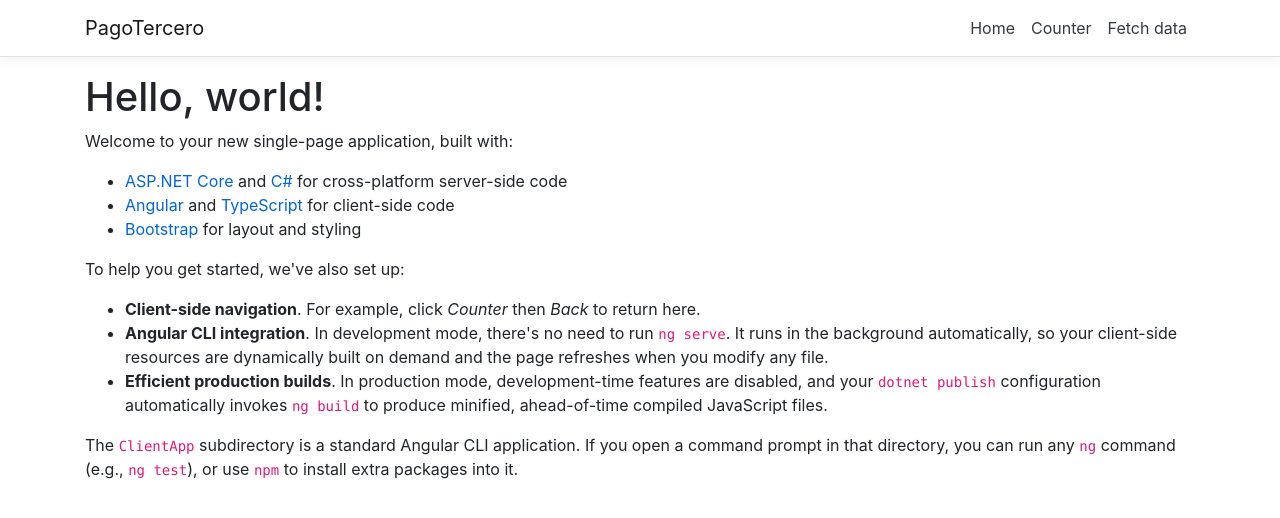
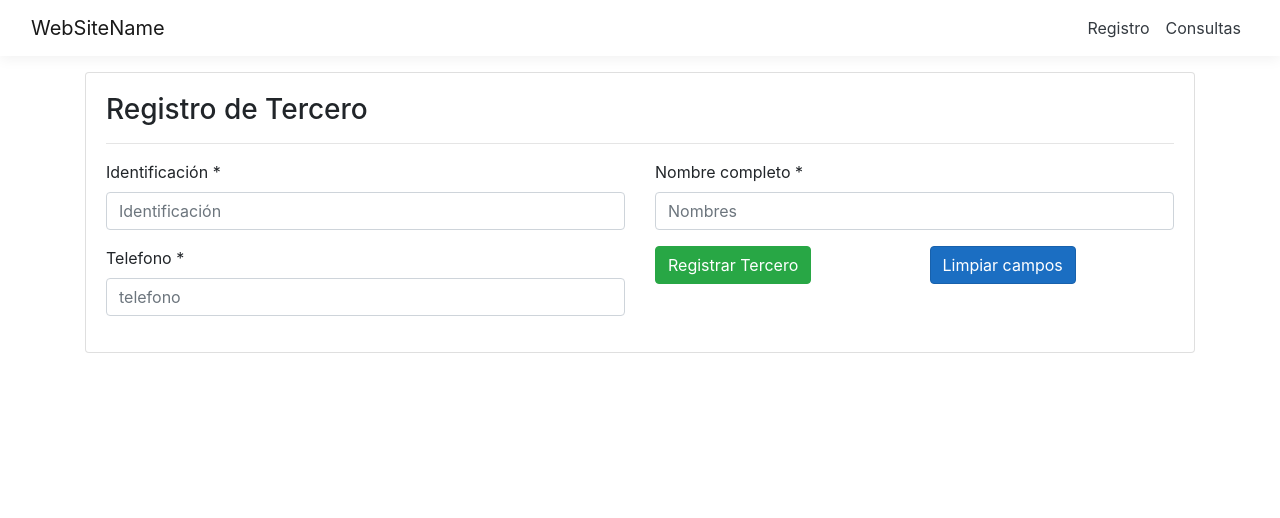
Before and after one commit to videseva/Pago, an Angular app in the folder PagoTercero/ClientApp/: page / in a window 1280 px wide. Shown: the top 518 px of the page. Built offline with nearby package versions, Linux system fonts and the light colour scheme.

Commit message:
Trabajndo en la vista

```diff
--- a/PagoTercero/ClientApp/src/app/Pagos/models/tercero.ts
+++ b/PagoTercero/ClientApp/src/app/Pagos/models/tercero.ts
@@ -1,2 +1,5 @@
 export class Tercero {
+    TerceroId: string;
+    Nombre: string;
+    Telefono: string;
 }
--- /dev/null
+++ b/PagoTercero/ClientApp/src/app/Pagos/tercero-registro/tercero-registro.component.html
@@ -0,0 +1,26 @@
+<div class="card">
+    <div class="card-body">
+        <h3>Registro de Tercero</h3>
+        <hr>
+        <form class="row">
+            <div class="form-group col-md-6">
+                <label>Identificación *</label>
+                <input type="text" class="form-control" name="identificacion"  [(ngModel)]="tercero.TerceroId" placeholder="Identificación">
+            </div>
+            <div class="form-group col-md-6">
+                <label>Nombre completo *</label>
+                <input type="text" class="form-control" name="nombre" [(ngModel)]="tercero.Nombre" placeholder="Nombres">
+            </div>
+            <div class="form-group col-md-6">
+                <label>Telefono  *</label>
+                <input type="number" class="form-control" name="telefono" [(ngModel)]="tercero.Telefono" placeholder="telefono">
+            </div>
+            <div class="col-md-3">
+                <button  class="btn btn-success" (click)="RegistrarTercero()">Registrar Tercero </button>
+            </div>
+            <div class="col-md-3">
+                <button class="btn btn-primary">Limpiar campos</button>
+            </div>
+        </form>
+    </div>
+</div>
--- /dev/null
+++ b/PagoTercero/ClientApp/src/app/Pagos/tercero-registro/tercero-registro.component.ts
@@ -0,0 +1,28 @@
+import { Component, OnInit } from '@angular/core';
+import { from } from 'rxjs';
+import {Tercero} from '../models/tercero';
+import {TerceroService} from 'src/app/services/tercero.service';
+
+@Component({
+  selector: 'app-tercero-registro',
+  templateUrl: './tercero-registro.component.html',
+  styleUrls: ['./tercero-registro.component.css']
+
+})
+export class TerceroRegistroComponent implements OnInit {
+  tercero : Tercero;
+  constructor(private terceroServices : TerceroService) { }
+
+  ngOnInit(): void {
+   this.tercero = new Tercero();
+  }
+
+  RegistrarTercero(){
+    this.terceroServices.post(this.tercero).subscribe(p => {
+      if(p != null){
+        alert("Se registro con exito su tercero");
+        this.tercero = p;
+      }
+    });
+  }
+}
--- a/PagoTercero/ClientApp/src/app/app.module.ts
+++ b/PagoTercero/ClientApp/src/app/app.module.ts
@@ -9,6 +9,8 @@ import { NavMenuComponent } from './nav-menu/nav-menu.component';
 import { HomeComponent } from './home/home.component';
 import { CounterComponent } from './counter/counter.component';
 import { FetchDataComponent } from './fetch-data/fetch-data.component';
+import { TerceroRegistroComponent } from './Pagos/tercero-registro/tercero-registro.component';
+import { AppRoutingModule } from './app-routing.module';
 
 @NgModule({
   declarations: [
@@ -16,7 +18,8 @@ import { FetchDataComponent } from './fetch-data/fetch-data.component';
     NavMenuComponent,
     HomeComponent,
     CounterComponent,
-    FetchDataComponent
+    FetchDataComponent,
+    TerceroRegistroComponent
   ],
   imports: [
     BrowserModule.withServerTransition({ appId: 'ng-cli-universal' }),
@@ -26,7 +29,8 @@ import { FetchDataComponent } from './fetch-data/fetch-data.component';
     { path: '', component: HomeComponent, pathMatch: 'full' },
     { path: 'counter', component: CounterComponent },
     { path: 'fetch-data', component: FetchDataComponent },
-], { relativeLinkResolution: 'legacy' })
+], { relativeLinkResolution: 'legacy' }),
+    AppRoutingModule
   ],
   providers: [],
   bootstrap: [AppComponent]
--- a/PagoTercero/ClientApp/src/app/nav-menu/nav-menu.component.html
+++ b/PagoTercero/ClientApp/src/app/nav-menu/nav-menu.component.html
@@ -1,44 +1,15 @@
-<header>
-  <nav
-    class="navbar navbar-expand-sm navbar-toggleable-sm navbar-light bg-white border-bottom box-shadow mb-3"
-  >
-    <div class="container">
-      <a class="navbar-brand" [routerLink]="['/']">PagoTercero</a>
-      <button
-        class="navbar-toggler"
-        type="button"
-        data-toggle="collapse"
-        data-target=".navbar-collapse"
-        aria-label="Toggle navigation"
-        [attr.aria-expanded]="isExpanded"
-        (click)="toggle()"
-      >
-        <span class="navbar-toggler-icon"></span>
-      </button>
-      <div
-        class="navbar-collapse collapse d-sm-inline-flex justify-content-end"
-        [ngClass]="{ show: isExpanded }"
-      >
-        <ul class="navbar-nav flex-grow">
-          <li
-            class="nav-item"
-            [routerLinkActive]="['link-active']"
-            [routerLinkActiveOptions]="{ exact: true }"
-          >
-            <a class="nav-link text-dark" [routerLink]="['/']">Home</a>
+<nav class="navbar navbar-expand-sm navbar-toggleable-sm navbar-light bg-white box-shadow mb-3">
+  <div class="container-fluid">
+    <div class="navbar-header">
+      <a class="navbar-brand" href="#">WebSiteName</a>
+    </div>
+    <ul class="nav navbar-nav">
+      <li class="nav-item" [routerLinkActive]="['link-active']">
+          <a class="nav-link text-dark" [routerLink]="['/terceroRegistro']">Registro</a>
           </li>
-          <li class="nav-item" [routerLinkActive]="['link-active']">
-            <a class="nav-link text-dark" [routerLink]="['/counter']"
-              >Counter</a
-            >
-          </li>
-          <li class="nav-item" [routerLinkActive]="['link-active']">
-            <a class="nav-link text-dark" [routerLink]="['/fetch-data']"
-              >Fetch data</a
-            >
-          </li>
-        </ul>
-      </div>
-    </div>
-  </nav>
-</header>
+      <li class="nav-item" [routerLinkActive]="['link-active']">
+              <a class="nav-link text-dark" [routerLink]="['/']">Consultas</a>
+      </li>
+    </ul>
+  </div>
+</nav>
--- /dev/null
+++ b/PagoTercero/ClientApp/src/app/services/tercero.service.ts
@@ -0,0 +1,40 @@
+import { HttpClient } from '@angular/common/http';
+import { Inject, Injectable } from '@angular/core';
+import { Tercero } from '../Pagos/models/tercero';
+import { tap, catchError } from 'rxjs/operators';
+import { Observable } from 'rxjs/internal/Observable';
+import { of } from 'rxjs';
+//import { error } from 'selenium-webdriver';
+
+@Injectable({
+  providedIn: 'root'
+})
+export class TerceroService {
+  baseUrl: string;
+  constructor(
+    private http:HttpClient,
+    @Inject('BASE_URL') baseUrl: string
+  ) {
+    this.baseUrl = baseUrl;
+  }
+    get(): Observable <Tercero[]>{
+      return this.http.get<Tercero[]>(this.baseUrl +'api/Tercero').pipe(
+        tap(_ => console.log('Datos registrado')),
+        catchError(error =>{
+          console.log("error al registrar")
+          return of(error as Tercero[])
+        })
+        );
+    }
+
+    post(tercero : Tercero): Observable<Tercero>{
+      return this.http.post<Tercero>(this.baseUrl + 'api/Tercero', tercero)
+      .pipe(
+        tap(_ => console.log('registrar')),
+          catchError(error =>{
+            console.log("error al registrar")
+            return of(tercero)
+        })
+      );
+    }
+  }
```
Also changed, not shown: PagoTercero/ClientApp/src/app/app-routing.module.ts (added, +27 -0 lines), PagoTercero/ClientApp/src/app/Pagos/tercero-registro/tercero-registro.component.css (added), 2 other files (tests, documents, lock files or other folders).
